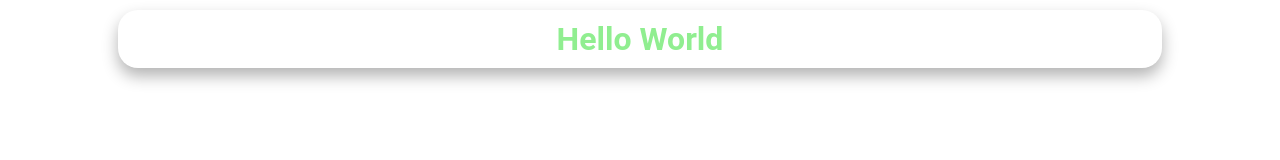
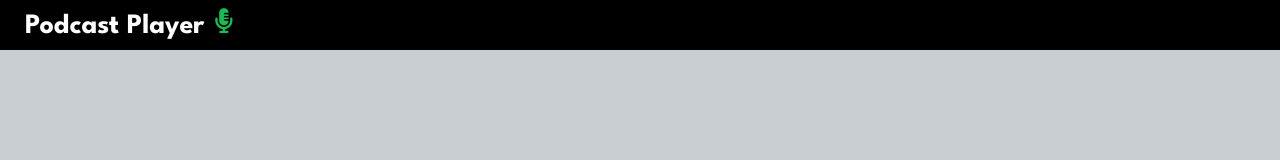
Before and after one commit to maxcol01/podcast-app, a website: page public/index.html in a window 1280 px wide. Drawn offline with Linux system fonts and the light colour scheme.

Commit message:
adding styling to the page

```diff
--- a/public/index.html
+++ b/public/index.html
@@ -7,9 +7,13 @@
     <title>Podcast</title>
 </head>
 <body>
-    <header>
-        <h1>Hello World</h1>
-    </header>
+    <!-- Navigation   -->
+    <div class="nav-wrapper">
+        <nav class="nav">
+            <h1 class="nav-title">Podcast Player</h1>
+            <i class="fa-solid fa-microphone-lines"></i>
+        </nav>
+    </div>
     <!--  JavaScript   -->
     <!-- Everything that is in this script are the client side !   -->
     <script src="script.js"></script>
--- a/public/style.css
+++ b/public/style.css
@@ -1,3 +1,8 @@
+/*Google font*/
+@import url('https://fonts.googleapis.com/css2?family=League+Spartan:wght@100..900&display=swap');
+
+/*Hero patterns (for background for instance)*/
+
 html {
     box-sizing: border-box;
 }
@@ -5,17 +10,34 @@ html {
 body {
     margin:0;
     min-height: 100vh;
-    font-family: Roboto, sans-serif;
-    font-size: 100%;
+    background-color: #c9ced3;
+    font-family: League Spartan, sans-serif;
 }
 
-h1 {
-    padding: 10px;
-    margin: 10px auto;
-    box-shadow: 0 8px 16px rgba(0,0,0,0.3);
-    border-radius: 20px;
-    color: lightgreen;
-    max-width: 80%;
-    text-align: center;
-    font-size: 200%;
+.nav-wrapper {
+    height: 50px;
+    width: 100%;
+    background-color: black;
 }
+
+.nav {
+    display: flex;
+    align-items: center;
+    position:relative;
+    top:13px;
+}
+
+.nav-title {
+    font-size: 28px;
+    margin: 0;
+    margin-left: 25px;
+    color: white;
+}
+
+.nav-wrapper i {
+    color: #1db954;
+    font-size: 25px;
+    position: relative;
+    top:-5px;
+    left: 10px;
+}
--- a/server.js
+++ b/server.js
@@ -41,7 +41,7 @@ app.get("/api/search", async (req,res)=>{
     const headers = generateAuthHeader();
 
     try{
-        const response = await fetch(`${apiEndpoint}/api/search/?q=${encodeURI(query)}`, {
+        const response = await fetch(`${apiEndpoint}/search/byterm?q=${encodeURIComponent(query)}`, {
             method:"GET",
             headers: headers
         });
```
